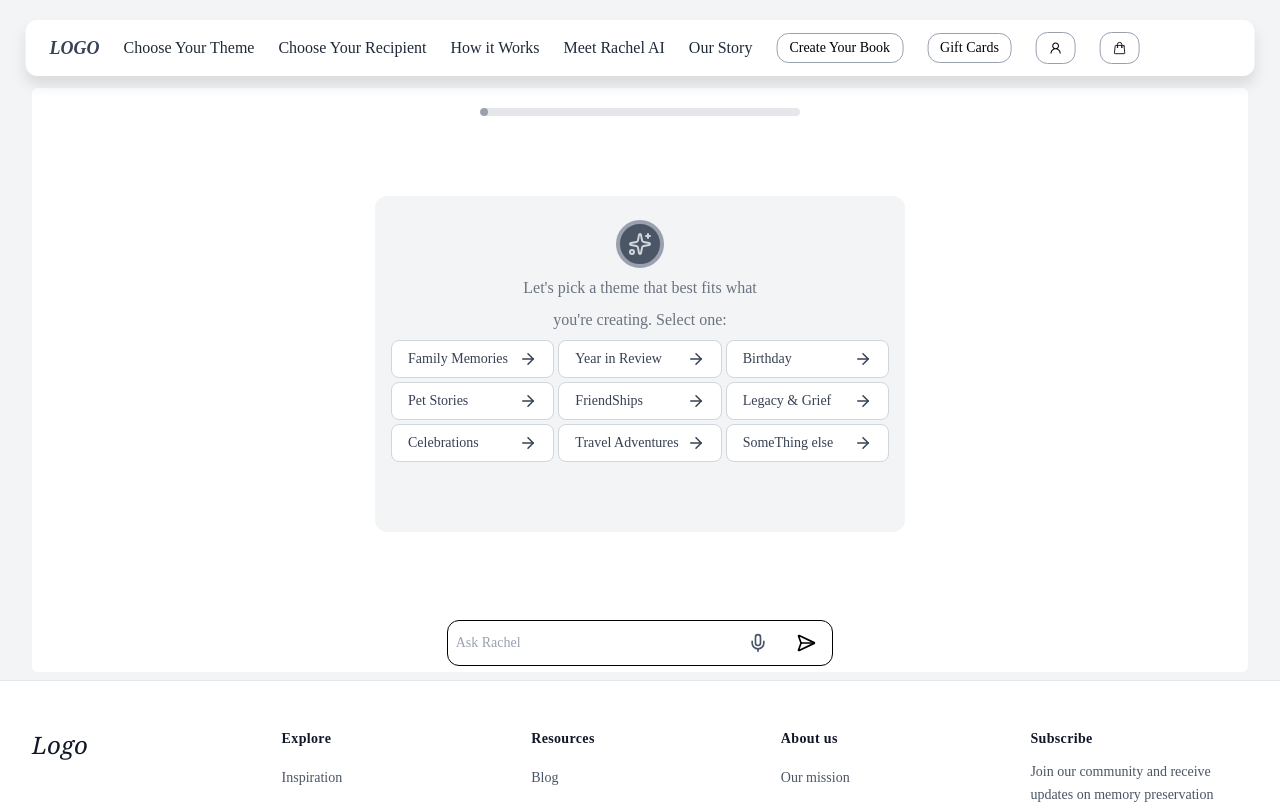
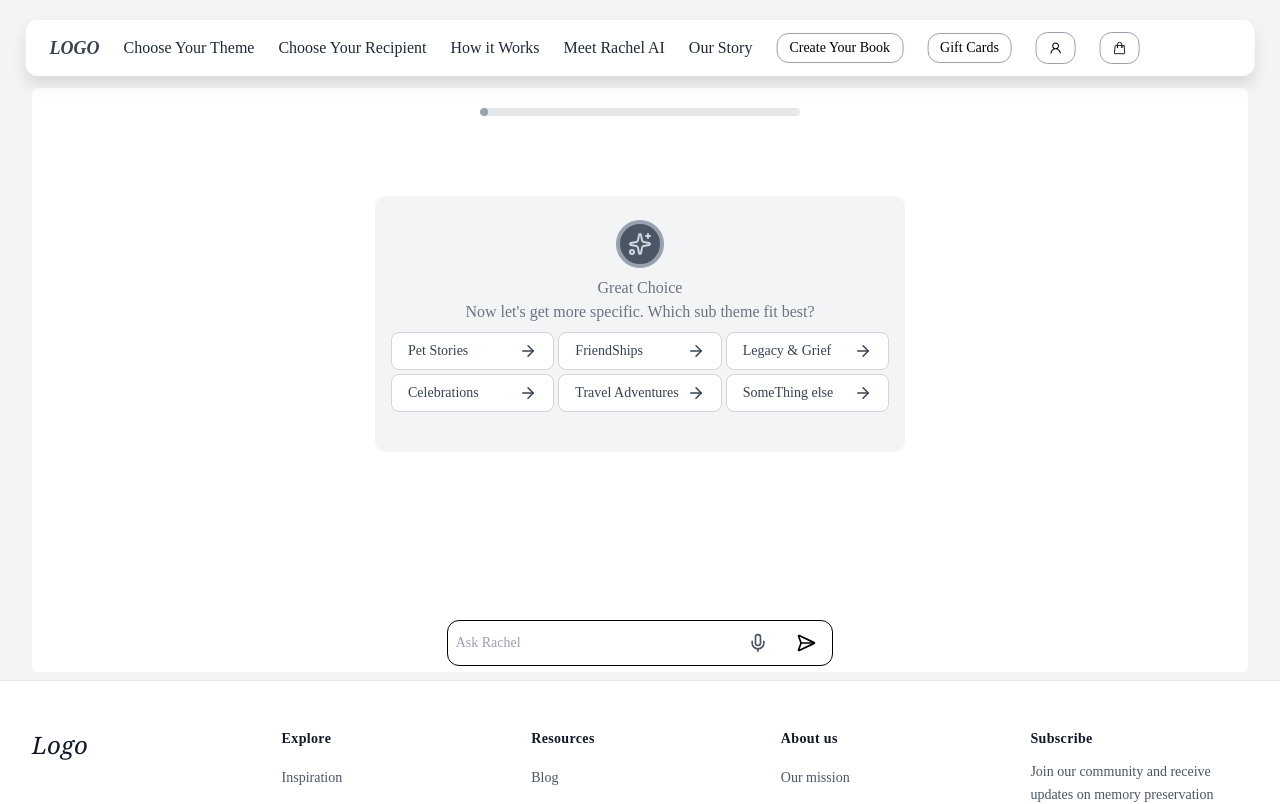
Before and after one commit to owolabi-develop/memory-color-book, a React (Vite) app: page /create-book in a window 1280 px wide. Shown: the top 804 px of the page. Built offline with nearby package versions, Linux system fonts and the light colour scheme.

Commit message:
add subThemeSelection card

```diff
--- /dev/null
+++ b/src/components/AI/AICards/SubThemeSelection.tsx
@@ -0,0 +1,66 @@
+import React, {useState} from "react";
+import { Sparkles } from 'lucide-react';
+import { ArrowRight } from 'lucide-react';
+
+type SubselectedTheme = {
+  theme: string;
+};
+
+const THEMES: readonly string[] = [
+  "Pet Stories",
+  "FriendShips",
+  "Legacy & Grief",
+  "Celebrations",
+  "Travel Adventures",
+  "SomeThing else",
+];
+
+const SubThemeSelection: React.FC = () => {
+    // Rachel flow 8 subtheme selections
+  const [selected, setSelected] = useState<SubselectedTheme | null>(null);
+
+  return (
+    <div className="bg-gray-100 rounded-xl p-4 h-80 md:h-64">
+      <div className="flex items-center justify-center py-2">
+        <div className="border-4 border-gray-400 bg-gray-600 rounded-full p-2">
+          <Sparkles size={24} className="text-gray-300" />
+        </div>
+      </div>
+
+      <div className="text-center h-full">
+        <p className="text-base text-gray-500 px-2">
+         Great Choice
+        </p>
+        <p className="text-base text-gray-500 px-2">
+          Now let's get more specific. Which sub theme fit best?
+        </p>
+
+
+
+
+        {/* Button Control */}
+            <div className="grid grid-cols-2 lg:grid-cols-3 md:grid-cols-3 gap-1 mt-2">
+            {THEMES.map((theme) => {
+            const isActive = selected?.theme === theme;
+
+            return (
+                    <button
+                    key={theme}
+                    type="button"
+                    onClick={() => setSelected({ theme })}
+                    className={` px-2 py-1 md:px-4 md:py-2 rounded-lg border text-sm font-medium transition flex items-center justify-between ${ isActive? "bg-black text-white border-black md:whitespace-nowrap": "bg-white text-gray-700 border-gray-300 hover:bg-gray-100 md:whitespace-nowrap"
+                    }
+                    `}
+                    ><span>{theme}</span> <span className="ml-2 hidden md:block"> <ArrowRight size={18} /></span>
+                    </button>
+            );
+            })}
+            </div>
+
+       {/* Button controls */}
+      </div>
+    </div>
+  );
+};
+
+export default SubThemeSelection;
--- a/src/components/AI/CreateBookSection.tsx
+++ b/src/components/AI/CreateBookSection.tsx
@@ -8,7 +8,8 @@ import { SendHorizontal, Mic } from "lucide-react"
 // import ForSomeoneElse from './AICards/ForSomeOneElse';
 // import RecipientRelationship from './AICards/RecipientRelationship';
 // import RecipientAge from './AICards/RecipientAge';
-import ThemeSelection from './AICards/ThemeSelection';
+// import ThemeSelection from './AICards/ThemeSelection';
+import SubThemeSelection from './AICards/SubthemeSelection';
 
 
 
@@ -43,7 +44,7 @@ const CreateBookSection = () => {
          {/* main section */}
           <div className='flex item-center justify-center w-full h-[27.8rem] md:h-[30rem] mt-2 p-2 py-18'>
 
-          <ThemeSelection/>
+          <SubThemeSelection/>
           </div>
 
         {/* main section */}
```
